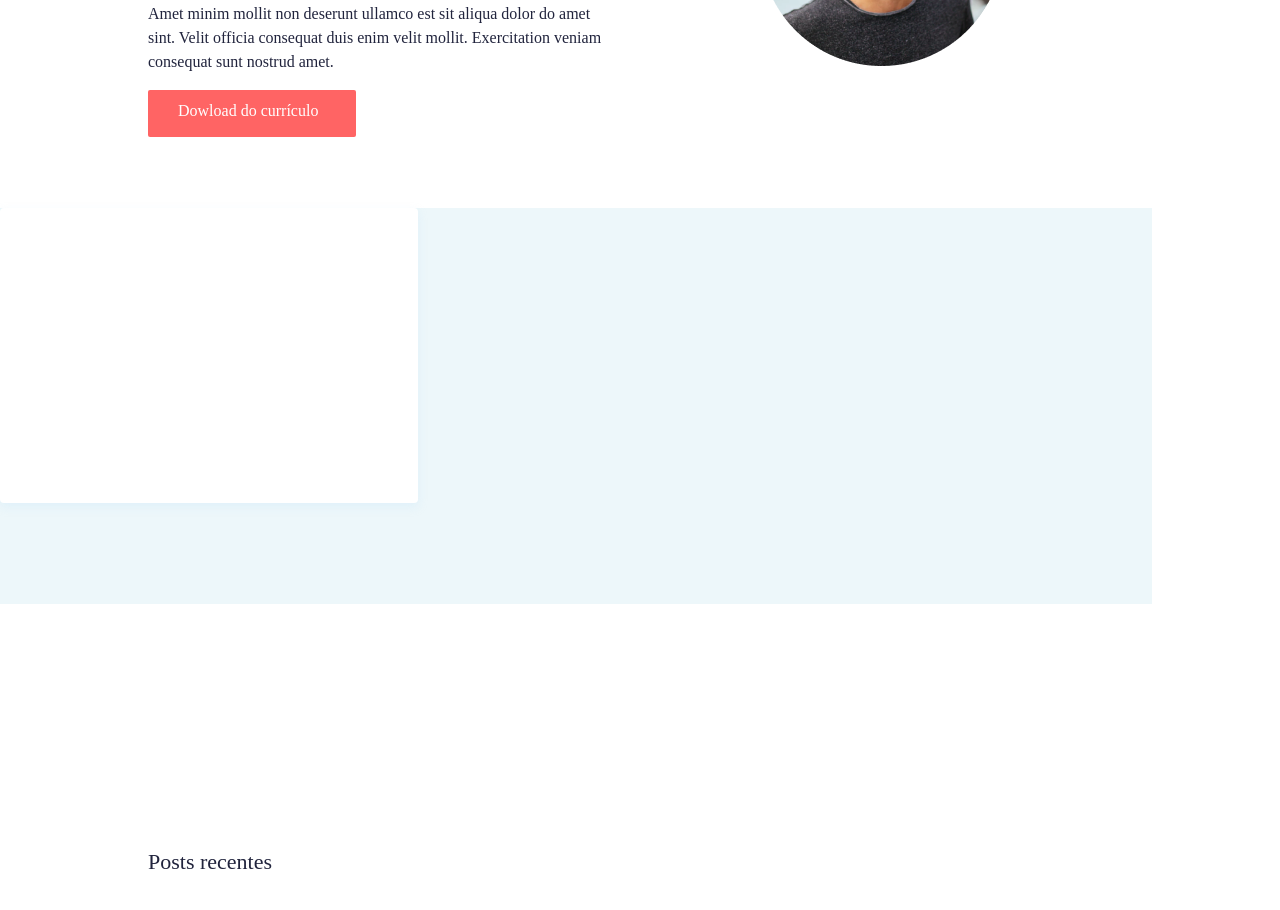
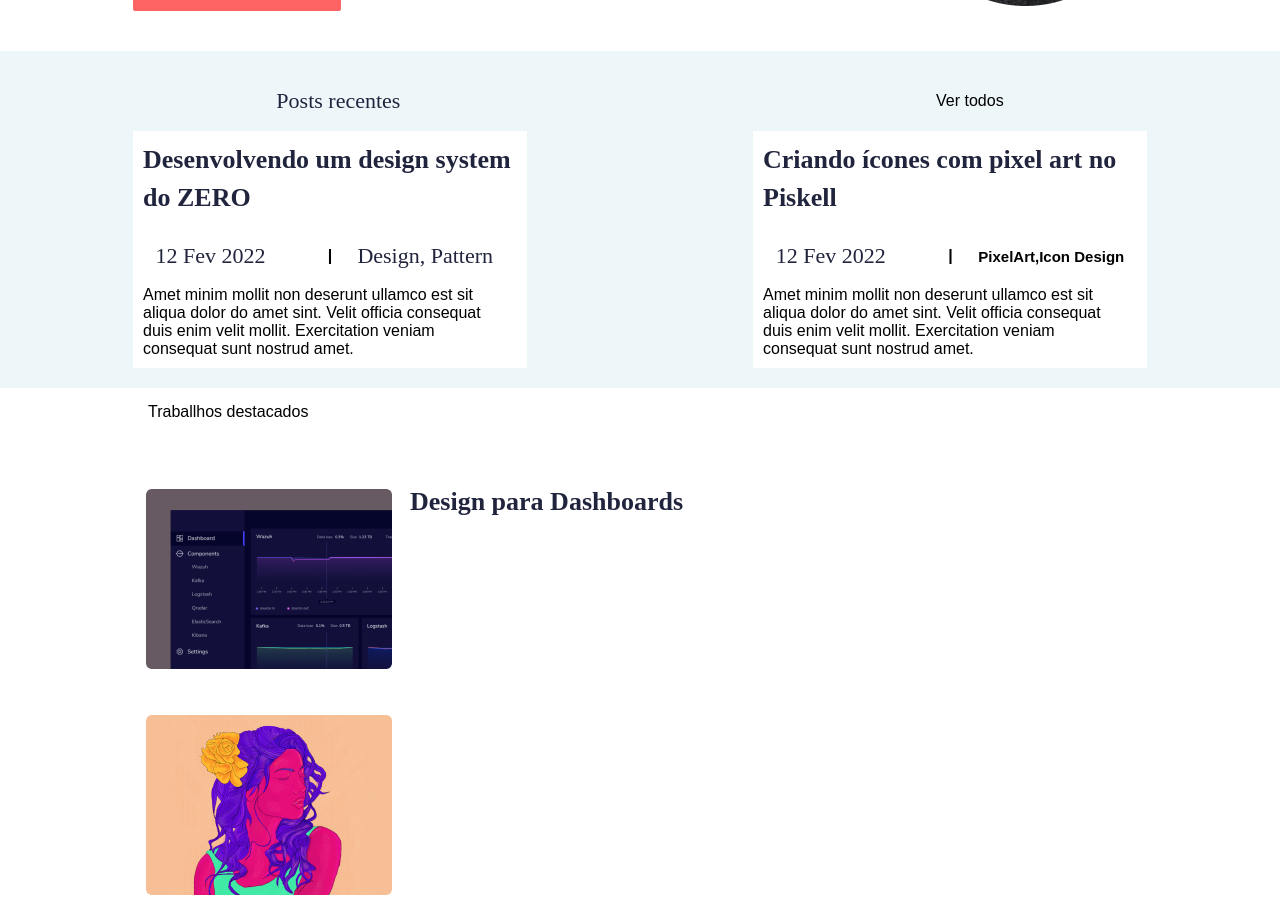
Before and after one commit to marcioacfilho/Site, a plain HTML site: page index.html in a window 1280 px wide. Shown: the part 387-1297 px from the top of the page. Drawn offline with Linux system fonts and the light colour scheme.

Commit message:
atualização dia 20/10

```diff
--- a/index.css
+++ b/index.css
@@ -1,3 +1,10 @@
+*{
+    padding: 0;
+    margin: 0;
+    box-sizing: border-box;
+    text-decoration: none;
+}
+
 body{
     color: #000000;
     background-color: #FFFFFF;
@@ -25,19 +32,16 @@ a{
     text-decoration: none;
 }
 
-
-
-
 .marcos{
     font-size: 44px;
+    margin-bottom: 20px;
 }
 
 .paragrafo{
-    position: absolute;
+    /* position: absolute; */
     width: 497px;
-    height: 66px;
-    left: 148px;
-    top: 373px;
+    margin-bottom: 10px;
+
 
     font-family: 'Heebo';
     font-style: normal;
@@ -51,7 +55,7 @@ a{
 }
 
 .marcos{
-    position: absolute;
+    /* position: absolute; */
     width: 506px;
     height: 105px;
     left: 148px;
@@ -72,7 +76,7 @@ a{
 
 .center #imgcenter
 {
-    position: absolute;
+    /* position: absolute; */
     width: 243px;
     height: 243px;
     left: 760px;
@@ -80,17 +84,19 @@ a{
 }
 
 .caixabutton{
-        position: absolute;
+        /* position: absolute; */
     width: 208px;
     height: 47px;
-    left: 148px;
-    top: 477px;
     background: #FF6464;
     border-radius: 2px;
+    display: flex;
+    align-items: center;
+    justify-content: center;
+    color: white;
 }
 
 .caixabutton #button{
-    position: absolute;
+    /* position: absolute; */
 width: 167px;
 height: 21px;
 left: 30px;
@@ -108,7 +114,7 @@ color: #FFFFFF;
 }
 
 .zero{
-    position: absolute;
+    /* position: absolute; */
 width: 147px;
 height: 60px;
 left: 148px;
@@ -129,18 +135,10 @@ align-items: flex-end;
 color: #21243D;
 
 }
-.navmeio{
-    position: absolute;
-width: 1152px;
-height: 396px;
-left: 0px;
-top: 595px;
 
-background: #EDF7FA;
-}
 
 h3{
-    position: absolute;
+    /* position: absolute; */
 width: 147px;
 height: 60px;
 left: 148px;
@@ -153,7 +151,7 @@ font-size: 22px;
 line-height: 60px;
 /* identical to box height, or 273% */
 
-display: flex;
+
 align-items: flex-end;
 
 /* Dark Color */
@@ -162,7 +160,7 @@ color: #21243D;
 }
 
 h1{
-    position: absolute;
+    /* position: absolute; */
 width: 374px;
 height: 85px;
 left: 171px;
@@ -181,10 +179,80 @@ color: #21243D;
 }
 
 .navmeio1{
-    position: absolute;
-width: 418px;
-height: 295px;
-background: #FFFFFF;
-box-shadow: 0px 4px 10px rgba(187, 225, 250, 0.25);
-border-radius: 4px;
+    display: block;
+    background-color: #EDF7FA;
+    padding: 20px;
 }
+
+
+.navmeio{
+    display: block;
+    background-color: white;
+    padding: 10px;
+}
+
+
+
+
+
+
+.banner{
+    display: flex;
+    align-items: center;
+    justify-content: space-around;
+    margin-bottom: 40px;
+}
+
+.linha{
+    display: flex;
+    align-items: center;
+    justify-content: space-around;
+
+
+}
+
+.linha h4{
+    font-size: 15px;
+    font-style: normal;
+}
+
+
+.tudo-trabalho{
+    background-color: white;
+    width: 100%;
+    height: 500px;
+}
+.tudo-conteudo{
+
+    width: 900px;
+    height: 800px;
+    margin-top: 22px;
+    margin-left: 146px;
+
+}
+.h1-tudo-trabalho{
+    padding-left: 148px;
+    padding-top: 15px;
+}
+.img-teste{
+    margin-top: 46px;
+}
+.foto1{
+    display: flex;
+    color: white;
+
+}
+.h1-foto1{
+    padding-top: 40px;
+    margin-left: 18px;
+}
+
+.h1-foto2{
+    padding-top: 40px;
+    margin-left: 18px;
+}
+
+.h1-foto3{
+    padding-top: 40px;
+    margin-left: 18px;
+}
--- a/index.html
+++ b/index.html
@@ -1,5 +1,6 @@
 <!DOCTYPE html>
 <html lang="pt-br">
+
 <head>
     <meta charset="UTF-8">
     <meta http-equiv="X-UA-Compatible" content="IE=edge">
@@ -7,6 +8,7 @@
     <title>Document</title>
     <link rel="stylesheet" href="index.css">
 </head>
+
 <body>
     <nav>
         <ul>
@@ -23,34 +25,76 @@
         </ul>
     </nav>
 
-    <header>
-        <div class="center">
-            <img id="imgcenter" src="./img/homen.png"></img>
+    <header class="banner">
+        <div>
+            <h1 class="marcos">Olá, eu sou o Marcos,<br>dev e ilustrador</h1>
+            <p class="paragrafo">Amet minim mollit non deserunt ullamco est sit aliqua dolor do amet<br> sint. Velit
+                officia consequat duis enim velit mollit. Exercitation veniam<br> consequat sunt nostrud amet.</p>
+            <div class="caixabutton">
+                Dowload do currículo
+            </div>
         </div>
-        <h1 class="marcos">Olá, eu sou o Marcos,<br>dev e ilustrador</h1>
-
+        <img id="imgcenter" src="./img/homen.png">
     </header>
 
-    <main>
-        <section>
-            <p>
-                <p class="paragrafo">Amet minim mollit non deserunt ullamco est sit aliqua dolor do amet<br> sint. Velit officia consequat duis enim velit mollit. Exercitation veniam<br> consequat sunt nostrud amet.</p>
-            </p>
+    <div class="navmeio1">
+        <div class="linha">
+            <h3>Posts recentes</h3>
+            <a href="#">Ver todos</a>
+        </div>
+        <div class="linha">
+            <div class="navmeio">
+                <h1>Desenvolvendo um design system do ZERO</h1>
 
-        </section>
-        <div class="caixabutton">
-        <p id="button">Dowload do currículo</p>
-        </div>
-    </main>
+                <div class="linha">
+                    <h3>12 Fev 2022</h3><strong>|</strong>
+                    <h3>Design, Pattern</h3>
+                </div>
+                <p>Amet minim mollit non deserunt ullamco est sit<br> aliqua dolor do amet sint. Velit officia
+                    consequat<br>
+                    duis enim velit mollit. Exercitation veniam<br> consequat sunt nostrud amet.</p>
+            </div>
 
-    <div class="navmeio">
-        <div class="navmeio1">
-            <h3>Posts recentes</h3>
-            <h1>Desenvolvendo um design system do ZERO</h1>
+            <div class="navmeio">
+                <h1>Criando ícones com pixel art no Piskell</h1>
+
+                <div class="linha">
+                    <h3>12 Fev 2022</h3><strong>|</strong>
+                    <h4>PixelArt,Icon Design</h4>
+
+                </div>
+                <p>Amet minim mollit non deserunt ullamco est sit<br> aliqua dolor do amet sint. Velit officia
+                    consequat<br>
+                    duis enim velit mollit. Exercitation veniam<br> consequat sunt nostrud amet.</p>
+            </div>
         </div>
     </div>
+    <div>
+
+        <div class="tudo-trabalho">
+            <p class="h1-tudo-trabalho">Traballhos destacados </p>
+            <div class="tudo-conteudo">
+                <div class="img-conteudo">
+                    <div class="foto1">
+                        <img class="img-teste" src="/img/trabalho1.png" alt="">
+                        <h1 class="h1-foto1">Design para Dashboards</h1>
+                    </div>
+                    <div class="foto2">
+                        <img class="img-teste" src="/img/trabalho2.png" alt="">
+                        <h1 class="h1-foto2">Melhores ilustrações de 2021</h1>
+                    </div>
+                    <div class="foto3">
+                        <img class="img-teste" src="/img/trabalho3.png" alt="">
+                        <h1 class="h1-foto3">36 fontes para seus projetos</h1>
+                    </div>
+                </div>
 
 
 
+            </div>
+
+        </div>
+
 </body>
+
 </html>
```
Also changed, not shown: img/trabalho1.png (added), img/trabalho2.png (added), img/trabalho3.png (added).
